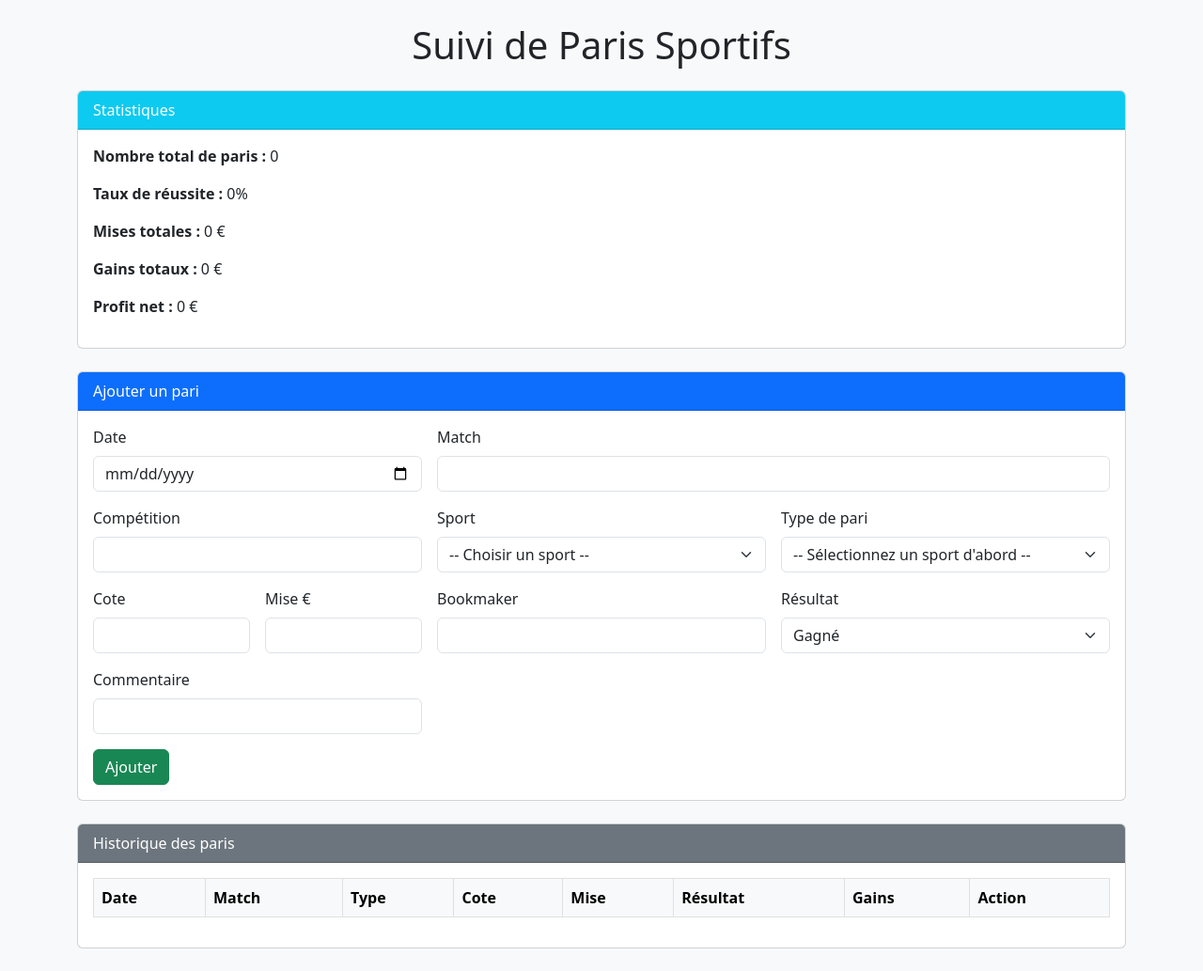
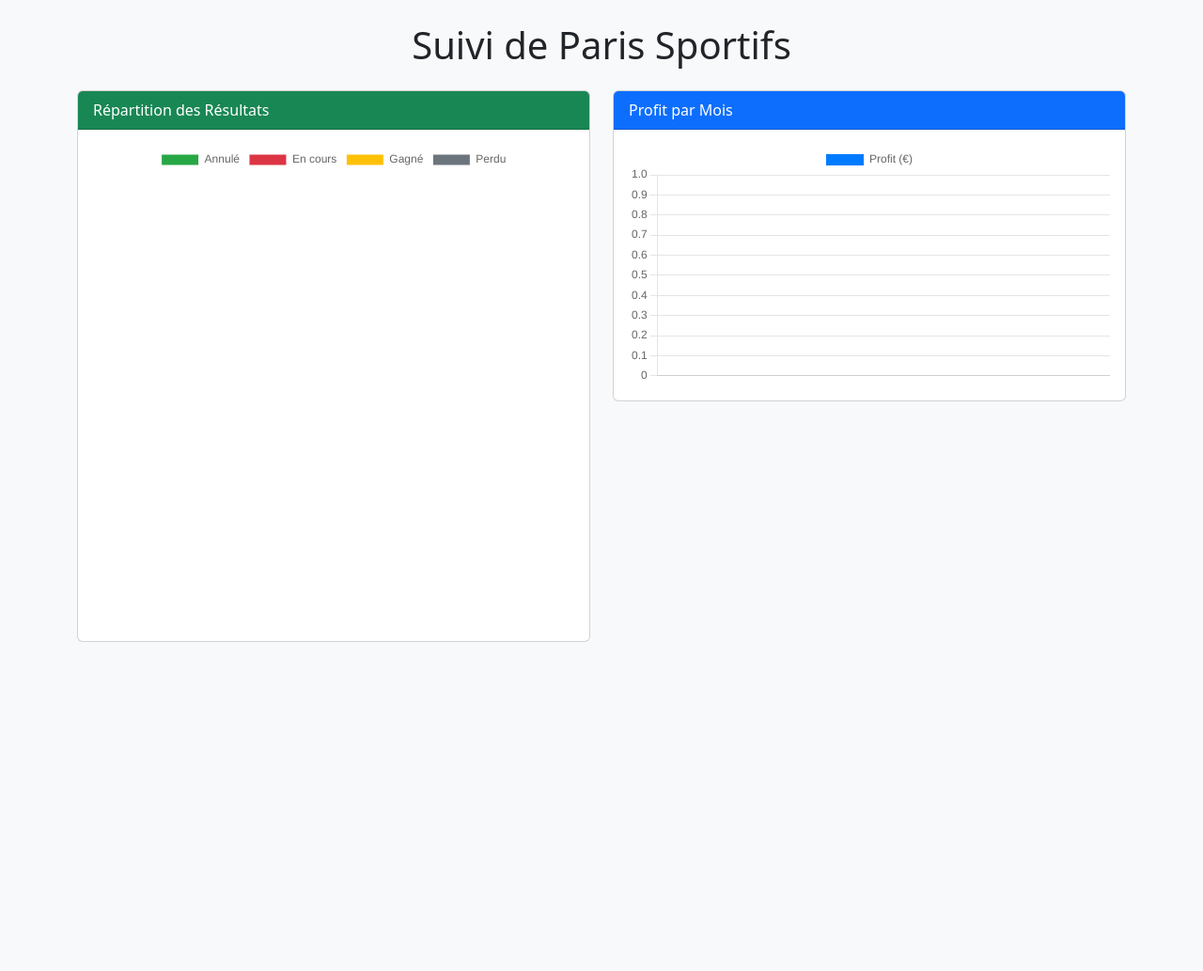
Before and after one commit to Erwandomene/app-paris-flask, a Flask app: page / in a window 1280 px wide. Shown: the whole page at 94% size. After the commit the page ends 683 px from the top, so only its background shows below. Run offline with Flask 3, Linux system fonts and the light colour scheme; lists and menus that the app fills with data are empty.

Commit message:
Update index.html

```diff
--- a/templates/index.html
+++ b/templates/index.html
@@ -1,150 +1,79 @@
+
 <!DOCTYPE html>
 <html lang="fr">
 <head>
     <meta charset="UTF-8">
-    <title>Suivi de Paris Sportifs</title>
+    <title>Suivi de Paris Sportifs - Graphiques</title>
     <link href="https://cdn.jsdelivr.net/npm/bootstrap@5.3.0/dist/css/bootstrap.min.css" rel="stylesheet">
+    <script src="https://cdn.jsdelivr.net/npm/chart.js"></script>
 </head>
 <body class="bg-light">
 <div class="container py-4">
-    <h1 class="mb-4 text-center">Suivi de Paris Sportifs</h1>
+    <h1 class="text-center mb-4">Suivi de Paris Sportifs</h1>
 
-    <!-- STATISTIQUES -->
-    <div class="card mb-4">
-        <div class="card-header bg-info text-white">Statistiques</div>
-        <div class="card-body">
-            <p><strong>Nombre total de paris :</strong> {{ stats.total }}</p>
-            <p><strong>Taux de réussite :</strong> {{ stats.taux_reussite }}%</p>
-            <p><strong>Mises totales :</strong> {{ stats.mise_totale }} €</p>
-            <p><strong>Gains totaux :</strong> {{ stats.gain_total }} €</p>
-            <p><strong>Profit net :</strong> {{ stats.profit }} €</p>
+    <!-- GRAPHIQUES -->
+    <div class="row mb-4">
+        <div class="col-md-6">
+            <div class="card">
+                <div class="card-header bg-success text-white">Répartition des Résultats</div>
+                <div class="card-body">
+                    <canvas id="resultatsChart"></canvas>
+                </div>
+            </div>
+        </div>
+        <div class="col-md-6">
+            <div class="card">
+                <div class="card-header bg-primary text-white">Profit par Mois</div>
+                <div class="card-body">
+                    <canvas id="profitChart"></canvas>
+                </div>
+            </div>
         </div>
     </div>
 
-    <!-- FORMULAIRE -->
-    <div class="card mb-4">
-        <div class="card-header bg-primary text-white">Ajouter un pari</div>
-        <div class="card-body">
-            <form method="POST" action="/ajouter">
-                <div class="row g-3">
-                    <div class="col-md-4">
-                        <label class="form-label">Date</label>
-                        <input type="date" name="date" class="form-control" required>
-                    </div>
-                    <div class="col-md-8">
-                        <label class="form-label">Match</label>
-                        <input type="text" name="match" class="form-control" required>
-                    </div>
-                    <div class="col-md-4">
-                        <label class="form-label">Compétition</label>
-                        <input type="text" name="competition" class="form-control">
-                    </div>
-                    <div class="col-md-4">
-                        <label class="form-label">Sport</label>
-                        <select id="sport" name="sport" class="form-select" required>
-                            <option value="">-- Choisir un sport --</option>
-                            <option value="Football">Football</option>
-                            <option value="Tennis">Tennis</option>
-                            <option value="Ping-pong">Ping-pong</option>
-                            <option value="Cyclisme">Cyclisme</option>
-                            <option value="Badminton">Badminton</option>
-                        </select>
-                    </div>
-                    <div class="col-md-4">
-                        <label class="form-label">Type de pari</label>
-                        <select id="type_pari" name="type_pari" class="form-select" required>
-                            <option value="">-- Sélectionnez un sport d'abord --</option>
-                        </select>
-                    </div>
-                    <div class="col-md-2">
-                        <label class="form-label">Cote</label>
-                        <input type="number" step="0.01" name="cote" class="form-control" required>
-                    </div>
-                    <div class="col-md-2">
-                        <label class="form-label">Mise €</label>
-                        <input type="number" step="0.01" name="mise" class="form-control" required>
-                    </div>
-                    <div class="col-md-4">
-                        <label class="form-label">Bookmaker</label>
-                        <input type="text" name="bookmaker" class="form-control">
-                    </div>
-                    <div class="col-md-4">
-                        <label class="form-label">Résultat</label>
-                        <select name="resultat" class="form-select">
-                            <option>Gagné</option>
-                            <option>Perdu</option>
-                            <option>Annulé</option>
-                            <option>En cours</option>
-                        </select>
-                    </div>
-                    <div class="col-md-4">
-                        <label class="form-label">Commentaire</label>
-                        <input type="text" name="commentaire" class="form-control">
-                    </div>
-                </div>
-                <button type="submit" class="btn btn-success mt-3">Ajouter</button>
-            </form>
-        </div>
-    </div>
+    <!-- Le reste de l’interface peut continuer ici (formulaire, tableau, etc.) -->
 
-    <!-- TABLE HISTORIQUE -->
-    <div class="card">
-        <div class="card-header bg-secondary text-white">Historique des paris</div>
-        <div class="card-body">
-            <table class="table table-bordered table-hover">
-                <thead class="table-light">
-                    <tr>
-                        <th>Date</th><th>Match</th><th>Type</th><th>Cote</th><th>Mise</th><th>Résultat</th><th>Gains</th><th>Action</th>
-                    </tr>
-                </thead>
-                <tbody>
-                {% for pari in paris %}
-                    <tr>
-                        <td>{{ pari.date }}</td>
-                        <td>{{ pari.match }}</td>
-                        <td>{{ pari.type }}</td>
-                        <td>{{ pari.cote }}</td>
-                        <td>{{ pari.mise }}</td>
-                        <td>{{ pari.resultat }}</td>
-                        <td>{{ pari.gain }}</td>
-                        <td>
-                            <a href="/modifier/{{ pari.id }}" class="btn btn-sm btn-warning">✏️ Modifier</a>
-                            <a href="/supprimer/{{ pari.id }}" class="btn btn-sm btn-danger" onclick="return confirm('Supprimer ce pari ?')">🗑️</a>
-                        </td>
-                    </tr>
-                {% endfor %}
-                </tbody>
-            </table>
-        </div>
-    </div>
 </div>
 
-<!-- SCRIPT DE MISE À JOUR DU TYPE DE PARI -->
 <script>
-    const typesParSport = {
-        "Football": ["1N2", "Score exact", "Buteur", "Over/Under", "Double chance"],
-        "Tennis": ["Vainqueur match", "Set précis", "Nombre de sets", "Nombre de jeux"],
-        "Ping-pong": ["Vainqueur match", "Nombre de sets", "Score exact"],
-        "Cyclisme": ["Vainqueur étape", "Top 3", "Top 10", "Duel coureurs"],
-        "Badminton": ["Vainqueur match", "Nombre de sets", "Score exact"]
-    };
+    const resultatsData = {{ resultats|tojson }};
+    const profitData = {{ profits|tojson }};
 
-    document.getElementById("sport").addEventListener("change", function () {
-        const sport = this.value;
-        const select = document.getElementById("type_pari");
-        select.innerHTML = "";
-        if (typesParSport[sport]) {
-            typesParSport[sport].forEach(function (type) {
-                const option = document.createElement("option");
-                option.value = type;
-                option.textContent = type;
-                select.appendChild(option);
-            });
-        } else {
-            const option = document.createElement("option");
-            option.value = "";
-            option.textContent = "-- Sélectionnez un sport d'abord --";
-            select.appendChild(option);
+    // Chart 1 : Camembert Résultats
+    const ctx1 = document.getElementById('resultatsChart').getContext('2d');
+    new Chart(ctx1, {
+        type: 'doughnut',
+        data: {
+            labels: Object.keys(resultatsData),
+            datasets: [{
+                label: 'Résultats',
+                data: Object.values(resultatsData),
+                backgroundColor: ['#28a745', '#dc3545', '#ffc107', '#6c757d'],
+                borderWidth: 1
+            }]
+        },
+        options: {
+            responsive: true
+        }
+    });
+
+    // Chart 2 : Barres - Profits par Mois
+    const ctx2 = document.getElementById('profitChart').getContext('2d');
+    new Chart(ctx2, {
+        type: 'bar',
+        data: {
+            labels: Object.keys(profitData),
+            datasets: [{
+                label: 'Profit (€)',
+                data: Object.values(profitData),
+                backgroundColor: '#007bff'
+            }]
+        },
+        options: {
+            responsive: true,
+            scales: {
+                y: { beginAtZero: true }
+            }
         }
     });
 </script>
```
